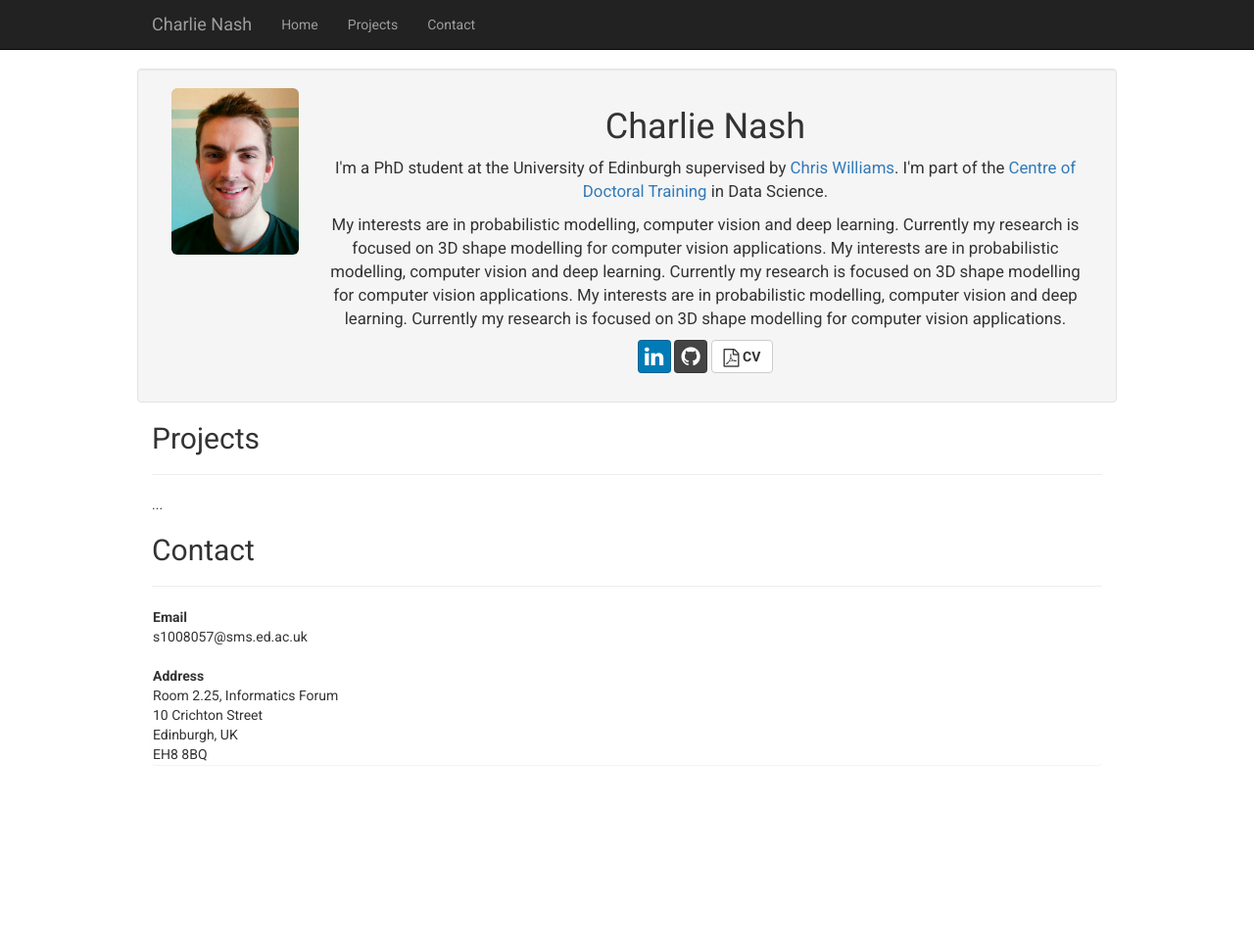
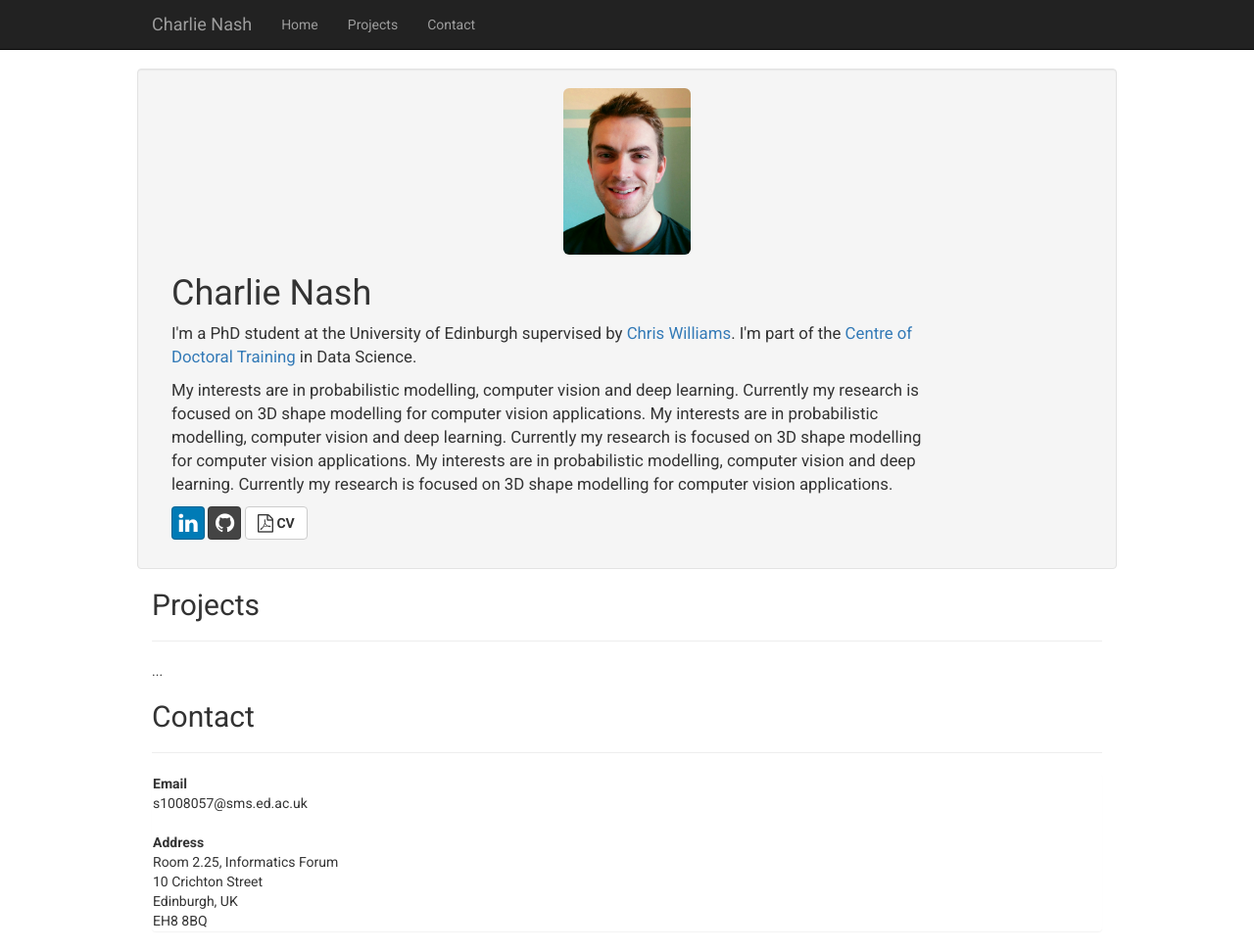
Before and after one commit to charlienash/charlienash.github.io, a Jekyll site: the page index.html, which Jekyll copies as it is, in a window 1280 px wide and 971 px high. Shown: the whole window at 98% size. Built offline with Jekyll 4.4.1, drawn with Linux system fonts in a browser that asks for light colours; nearby versions of some CDN libraries; library files that are not in the unit come from our copies.

Commit message:
Update index.html

```diff
--- a/index.html
+++ b/index.html
@@ -68,9 +68,9 @@
 
 		<!-- Page Content -->
 		<div class="container-fluid">
-			<div class="row well text-center">
-			  	<div class="col-xs-2 text-center">
-			      		<img class="img-responsive img-rounded pull-left" src="assets/img/Charlie_photo.jpg">
+			<div class="row well">
+			  	<div class="col-xs-2 center-block">
+			      		<img class="img-responsive img-rounded " src="assets/img/Charlie_photo.jpg">
 			  	</div>
 			 	<div class="col-xs-10">
 			    		<h1>Charlie Nash</h1>
```
